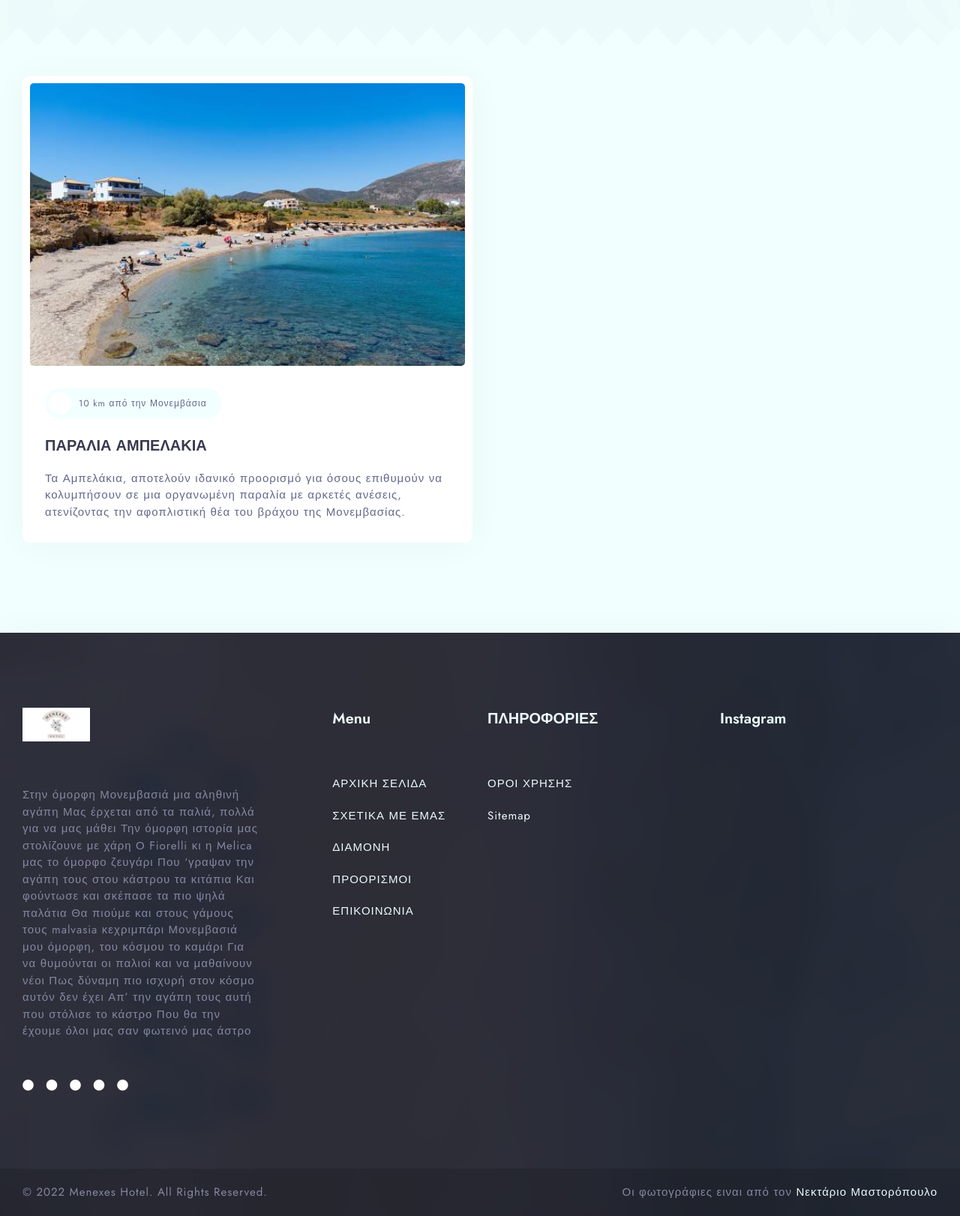
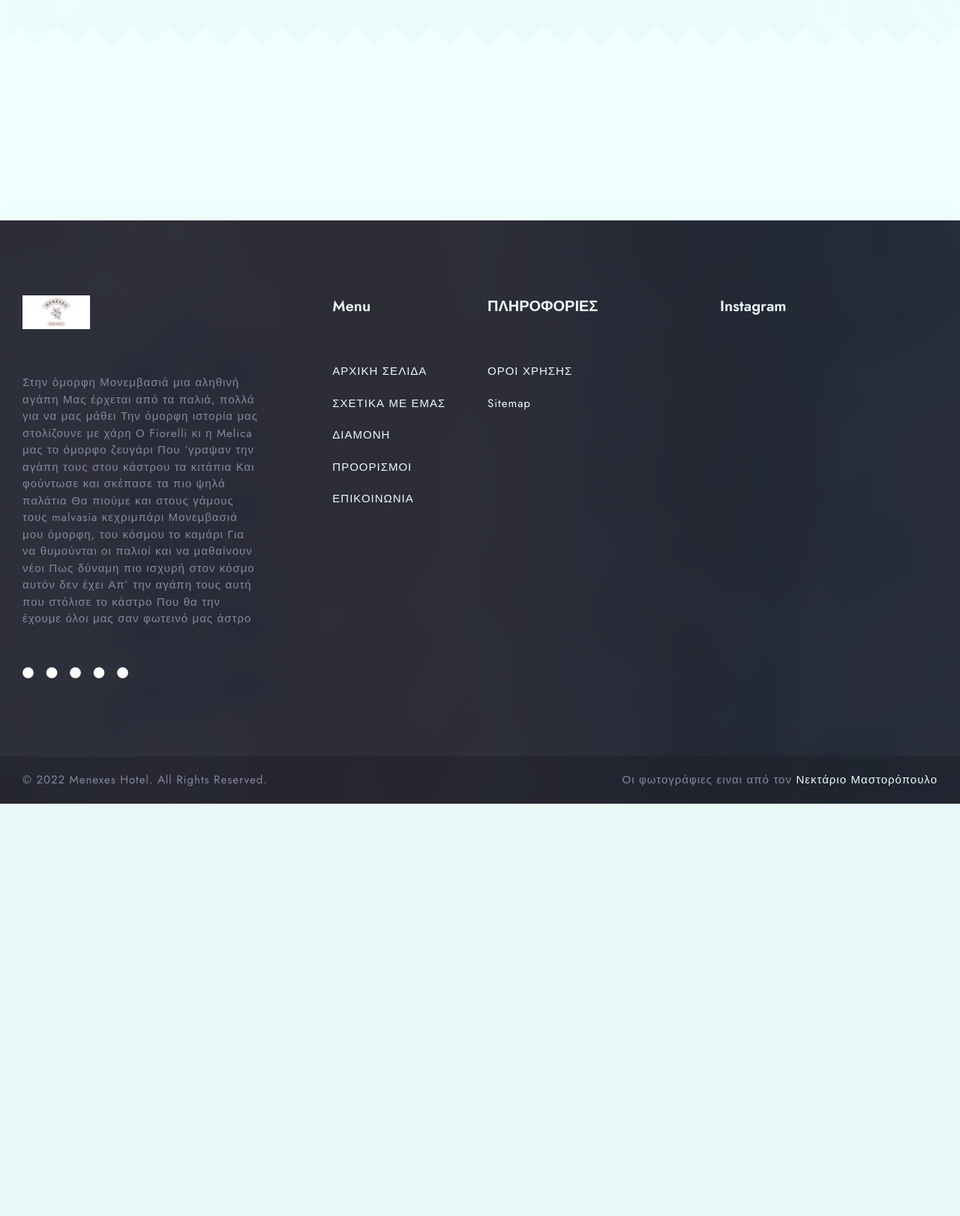
Before and after one commit to ChrisStathakis/christanthi-hotel, a Django app: a page that uses app/frontend/templates/gr/discover_list_view.html in a window 1280 px wide. Shown: the part 506-2128 px from the top of the page at 75% size. After the commit the page ends 1578 px from the top, so only its background shows below. Run offline with Django 3.2, Linux system fonts and the light colour scheme; data that the repository does not hold is empty; some libraries are stand-ins or nearby versions.

Commit message:
dsfer4fefrwwer

```diff
--- a/app/frontend/templates/gr/discover_list_view.html
+++ b/app/frontend/templates/gr/discover_list_view.html
@@ -42,28 +42,6 @@
       <img src="{% static 'img/palm.svg' %}" class="knsl-deco-left" alt="palm">
         <div class="container">
             <div class="row align-items-center">
-                <div class="col-lg-6">
-                        <!-- blog card -->
-                <div class="knsl-blog-card">
-                    <div class="knsl-cover-frame">
-                        <img src="{% static 'my_photos/αμπελακια.jpeg' %}" alt="cover">
-                    </div>
-                    <div class="knsl-description-frame">
-                        <div class="knsl-room-features">
-                            <div class="knsl-feature">
-                                <div class="knsl-icon-frame knsl-icon-author"></div>
-                                <span>10 km από την Μονεμβάσια</span>
-                            </div>
-
-                        </div>
-                        <a href="{{ ele.get_absolute_url }}">
-                            <h4 class="knsl-mb-20">ΠΑΡΑΛΙΑ ΑΜΠΕΛΑΚΙΑ</h4>
-                        </a>
-                        <div class="">Τα Αμπελάκια, αποτελούν ιδανικό προορισμό για όσους επιθυμούν να κολυμπήσουν σε μια οργανωμένη παραλία με αρκετές ανέσεις, ατενίζοντας την αφοπλιστική θέα του  βράχου της Μονεμβασίας.</div>
-                    </div>
-                </div>
-                        <!-- blog card end -->
-            </div>
                 {% for ele in object_list %}
                      <div class="col-lg-6">
                         <!-- blog card -->
@@ -86,11 +64,7 @@
                                 <!-- blog card end -->
                     </div>
                 {% endfor %}
-
-
             </div>
-
-
             </div>
         </div>
     </section>
```
